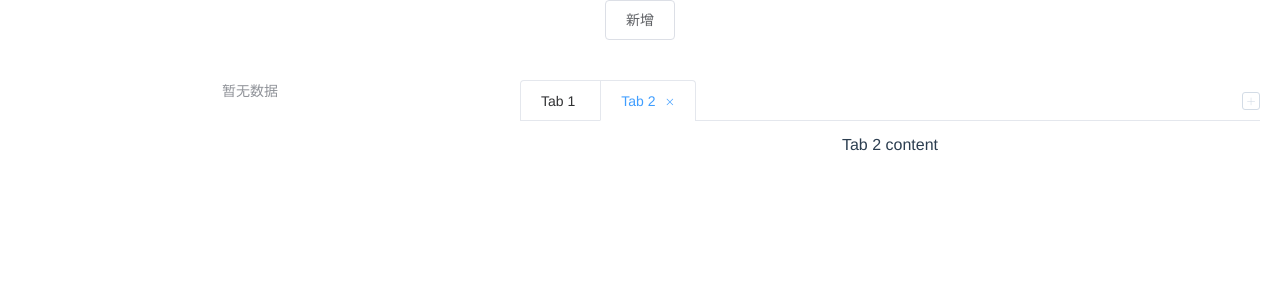
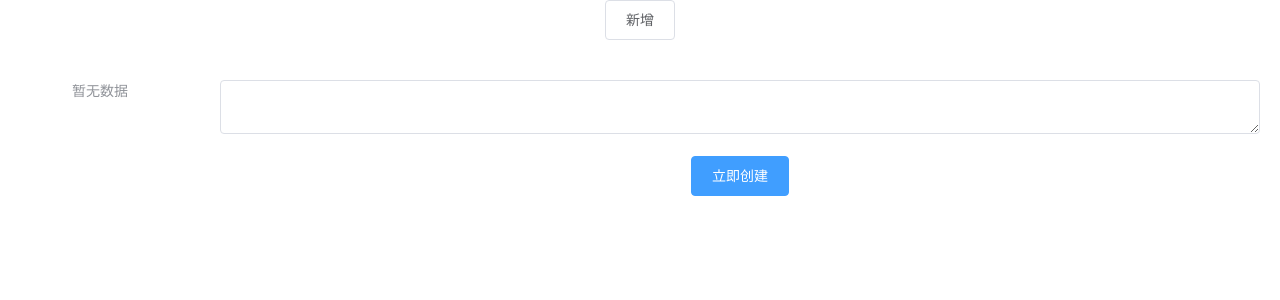
Before and after one commit to tjlizz/database-manager, a Vue app: page / in a window 1280 px wide. Shown: the top 300 px of the page. Built offline with nearby package versions, Linux system fonts and the light colour scheme.

Commit message:
双击table可加载数据

```diff
--- a/src/js/main.js
+++ b/src/js/main.js
@@ -1,3 +1,4 @@
+
 const getDataBase = async (sourceId) => {
     return await window.axios({
         url: 'v1/database/' + sourceId,
@@ -14,7 +15,8 @@ const createConnection = async (connection) => {
 }
 
 const getColumns = async (sourceId, tableName) => {
-
+// eslint-disable-next-line no-debugger
+debugger
     const data = await window.axios({
         method: 'post',
         url: 'v1/columns/' + sourceId,
@@ -32,7 +34,15 @@ const getTables = async (sourceId, dataBaseName) => {
     })
     return data
 }
+
+ const  getTableList=async (sourceId,tableName)=>{
+    const  data= await  window.axios({
+         method:'get',
+        url:'v1/table/list/'+sourceId+"/"+tableName
+    })
+     return  data;
+ }
 const main = {
-    createConnection, getDataBase, getColumns, getTables
+    createConnection, getDataBase, getColumns, getTables,getTableList
 }
 export default main
--- a/src/pages/DataBasePanel.vue
+++ b/src/pages/DataBasePanel.vue
@@ -7,7 +7,7 @@
             <span class="custom-tree-node" slot-scope="{ node ,data}">
 
                <icon-font :name="data.connection.type"></icon-font>
-                <span>    {{ node.label }}</span>
+                <span @dblclick="showData(node)">    {{ node.label }}</span>
 
       </span>
         </el-tree>
@@ -16,7 +16,7 @@
 
 <script>
 
-
+    // import main from '../js/main'
     import IconFont from "../components/IconFont";
 
     export default {
@@ -31,7 +31,12 @@
                 }
             }
         }, methods: {
-
+            async showData(node) {
+                const sourceId = node.parent.data.sourceId
+                const tableName = node.label
+                // const data = await main.getTableList(sourceId, tableName);
+                this.$emit('click', {sourceId, tableName})
+            },
             append(data) {
                 console.log(data);
             },
@@ -51,7 +56,7 @@
 <style scoped>
     .database-warpper {
         box-sizing: border-box;
-        height: 100vh;
+        height: 90vh;
 
     }
 </style>
--- a/src/pages/SqlExec.vue
+++ b/src/pages/SqlExec.vue
@@ -5,7 +5,6 @@
         </el-form-item>
         <el-form-item>
             <el-button type="primary" @click="onSubmit">立即创建</el-button>
-            <el-button>取消</el-button>
         </el-form-item>
     </el-form>
 </template>
--- a/src/pages/SqlPanel.vue
+++ b/src/pages/SqlPanel.vue
@@ -1,9 +1,10 @@
 <template>
-    <el-table :data="tableData">
+    <el-table :data="tableData" max-height="500px" stripe border>
         <el-table-column v-for="item in columdItem" :key="item.prop"
                          :prop=item.columnName
+                         align="center"
                          :label=item.columnName
-                         width="180">
+                          >
         </el-table-column>
 
     </el-table>
@@ -20,9 +21,27 @@
                 columdItem: [],
                 tableData: []
             }
-        }, async mounted() {
-            const data = await main.getColumns(this.sourceId, this.tableName)
-            this.columdItem = data
+        }, methods: {
+
+            async dataload() {
+                const data = await main.getColumns(this.sourceId, this.tableName)
+                this.columdItem = data
+                const tableData = await main.getTableList(this.sourceId, this.tableName);
+                // eslint-disable-next-line no-debugger
+                debugger
+                this.tableData = tableData;
+
+            }
+        },
+
+        mounted() {
+            this.dataload()
+
+
+        }, watch: {
+            tableName: function () {
+                this.dataload()
+            }
         }
     }
 </script>
--- a/src/views/Home.vue
+++ b/src/views/Home.vue
@@ -10,20 +10,12 @@
                 </el-dialog>
             </el-header>
             <el-container>
-                <el-aside width="500px">
-                    <data-base-panel :connections="connections"></data-base-panel>
+                <el-aside width="200px">
+                    <data-base-panel @click="showData" :connections="connections"></data-base-panel>
                 </el-aside>
                 <el-main>
-                    <el-tabs v-model="editableTabsValue" type="card" editable @edit="handleTabsEdit">
-                        <el-tab-pane
-                                :key="item.name"
-                                v-for="(item) in editableTabs"
-                                :label="item.title"
-                                :name="item.name"
-                        >
-                            {{item.content}}
-                        </el-tab-pane>
-                    </el-tabs>
+                    <sql-exec></sql-exec>
+                    <sql-panel  v-if="sourceId!=''"   :source-id="sourceId" :table-name="tableName"></sql-panel>
 
                 </el-main>
             </el-container>
@@ -38,35 +30,38 @@
     import Connection from "../pages/Connection";
     import DataBasePanel from "../pages/DataBasePanel";
     import main from "../js/main";
+    import SqlPanel from "../pages/SqlPanel";
+    import SqlExec from "../pages/SqlExec";
 
     export default {
         name: 'Home',
         data() {
             return {
-                editableTabsValue: '2',
-                editableTabs: [{
-                    title: 'Tab 1',
-                    name: '1',
-                    content: 'Tab 1 content'
-                }, {
-                    title: 'Tab 2',
-                    name: '2',
-                    content: 'Tab 2 content'
-                }],
-                tabIndex: 2,
+                sourceId: '',
+                tableName: '',
                 connections: [],
                 dialogisible: false
 
             }
         },
         methods: {
+
+            showData({sourceId, tableName}) {
+                this.sourceId = sourceId;
+                this.tableName = tableName;
+            },
             async addItem(item) {
                 console.log(item);
                 item['leaf'] = true
                 const tables = await main.getTables(item.sourceId, item.connection.dataBaseName)
                 let nodeList = []
                 for (let i = 0; i < tables.length; i++) {
-                    nodeList.push({name: tables[i].tableName, connection: {type: 'table'}})
+                    nodeList.push({
+                        name: tables[i].tableName, connection: {
+                            type: 'table',
+                            sourceId: item.sourceId
+                        }
+                    })
                 }
 
                 item.children = nodeList
@@ -75,6 +70,8 @@
             }
         },
         components: {
+            SqlExec,
+            SqlPanel,
             DataBasePanel,
             Connection,
 
```
